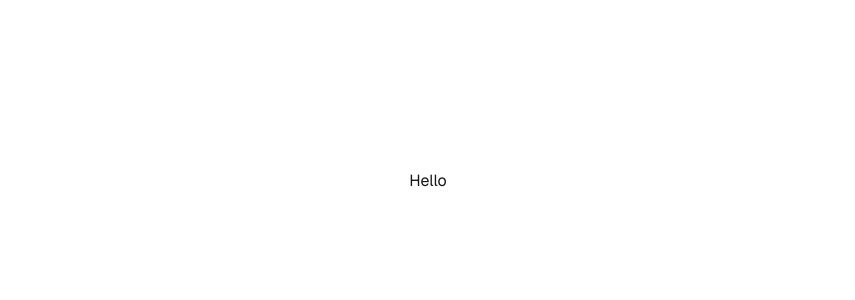
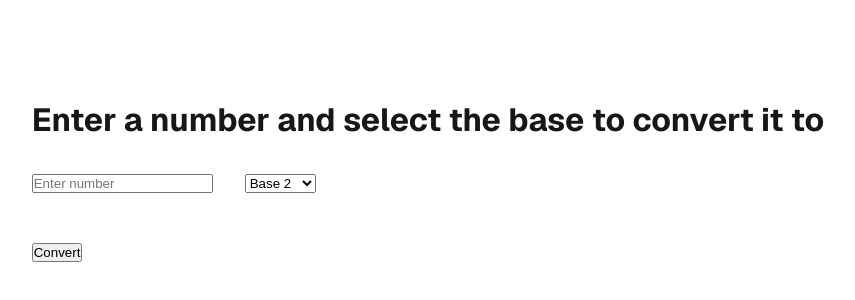
Before and after one commit to BradleyCharles/ad315_discrete_math, a Next.js app: page / in a window 1280 px wide. Shown: the part 220-520 px from the top of the page, without its empty margins (212-1067 px from the left). Built offline with nearby package versions, Linux system fonts and the light colour scheme.

Commit message:
Big Commit

```diff
--- a/src/app/page.tsx
+++ b/src/app/page.tsx
@@ -1,12 +1,96 @@
-import Image from "next/image";
+"use client";
+import { useState } from "react";
 import styles from "./page.module.css";
 
 export default function Home() {
+  // State to hold the user-entered number
+  const [input, setInput] = useState("");
+
+  // State to hold any input validation error message
+  const [error, setError] = useState("");
+
+  // State to hold the base selected from the dropdown (default is 2)
+  const [base, setBase] = useState(2);
+
+  // State to store the final result string after conversion
+  const [result, setResult] = useState("");
+
+  // Handles input change and validates that only digits are entered
+  const handleInputChange = (e: React.ChangeEvent<HTMLInputElement>) => {
+    const value = e.target.value;
+
+    // Use regex to allow only digits (0-9)
+    if (/^\d*$/.test(value)) {
+      setInput(value); // Valid input
+      setError(""); // Clear any previous error
+    } else {
+      setError("Please enter numbers only."); // Show error on invalid input
+    }
+  };
+
+  // Converts the entered number to the selected base
+  const convertNumber = () => {
+    // Check if input is empty
+    if (!input) {
+      setError("Input cannot be empty.");
+      return;
+    }
+
+    // Parse input as a base-10 integer
+    const num = parseInt(input, 10);
+
+    // Convert the number to the selected base and make letters uppercase (for Hex)
+    const converted = num.toString(base).toUpperCase();
+
+    // Set the final result string to display
+    setResult(`${input} in base ${base} is ${converted}`);
+  };
+
   return (
     <div className={styles.page}>
       <main className={styles.main}>
-        <p>Hello</p>
+        {/* Title of the app */}
+        <h1>Enter a number and select the base to convert it to</h1>
+
+        {/* Layout for input and dropdown side by side */}
+        <div style={{ display: "flex", gap: "2rem", marginBottom: "1rem" }}>
+          {/* Input box for user to enter a number */}
+          <div>
+            <input
+              type="text"
+              value={input}
+              onChange={handleInputChange}
+              placeholder="Enter number"
+            />
+            {/* Show error message in red if input is invalid */}
+            {error && <p style={{ color: "red" }}>{error}</p>}
+          </div>
+
+          {/* Dropdown for selecting base (from 2 to 16) */}
+          <div>
+            <select
+              value={base}
+              onChange={(e) => setBase(parseInt(e.target.value))}
+            >
+              {/* Generate base options dynamically */}
+              {Array.from({ length: 15 }, (_, i) => i + 2).map((b) => (
+                <option key={b} value={b}>
+                  Base {b}
+                </option>
+              ))}
+            </select>
+          </div>
+        </div>
+        <div>
+          {/* Button to trigger conversion */}
+          <button onClick={convertNumber}>Convert</button>
+
+          {/* Display conversion result if available */}
+          {result && <h2 style={{ marginTop: "1rem" }}>{result}</h2>}
+        </div>
       </main>
+
+      {/* Optional footer section */}
       <footer className={styles.footer}></footer>
     </div>
   );
```
